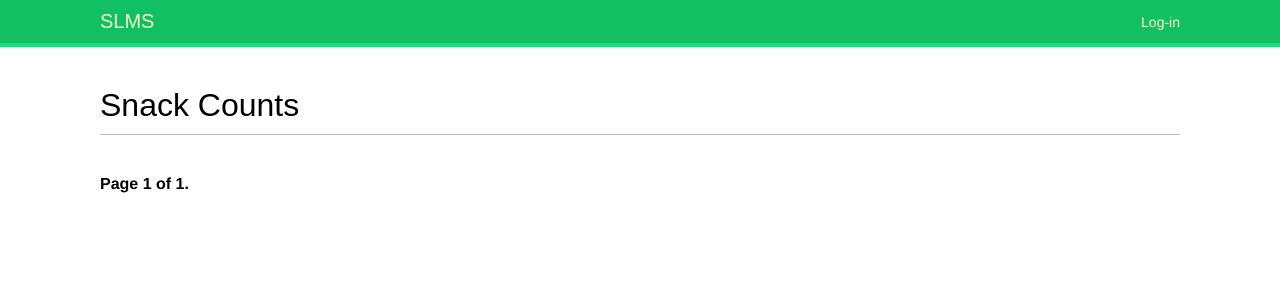
After one commit to rscottjohnson/SLMSv2, a Django app: page /snack/ in a window 1280 px wide. The commit adds this page. Shown: the top 300 px of the page. Run offline with Django 3.2, Linux system fonts and the light colour scheme; data that the repository does not hold is empty; some libraries are stand-ins or nearby versions; some web fonts are replaced.

Commit message:
Added pagination to count list

```diff
--- a/account/static/css/base.css
+++ b/account/static/css/base.css
@@ -275,3 +275,17 @@ img.user-detail {
     font-style:italic;
     color:#ccc;
 }
+
+/* counts */
+p.date {
+    color:#ccc;
+    font-family: georgia, serif;
+    font-size: 12px;
+    font-style: italic;
+}
+
+/* pagination */
+.pagination {
+    margin:40px 0;
+    font-weight:bold;
+}
--- a/account/templates/base.html
+++ b/account/templates/base.html
@@ -18,6 +18,9 @@
           </li>
           <li {% if section == "people" %} class="selected" {% endif %}>
             <a href="{% url "user_list" %}">People</a>
+          </li>
+          <li {% if section == "counts" %} class="selected" {% endif %}>
+            <a href="{% url 'snack:count_list' %}">Snacks</a>
           </li>
         </ul>
       {% endif %}
--- a/snack/models.py
+++ b/snack/models.py
@@ -43,7 +43,7 @@ class Count(models.Model):
   published = PublishedManager() # custom manager
 
   def get_absolute_url(self):
-    return reverse('count:count_detail', args=[self.publish.year, self.publish.month, self.publish.day, self.slug])
+    return reverse('snack:count_detail', args=[self.publish.year, self.publish.month, self.publish.day, self.slug])
 
 # Model for Snack Foods
 class Food(models.Model):
--- /dev/null
+++ b/snack/templates/pagination.html
@@ -0,0 +1,13 @@
+<div class="pagination">
+  <span class="step-links">
+    {% if page.has_previous %}
+      <a href="?page={{ page.previous_page_number }}">Previous</a>
+    {% endif %}
+    <span class="current">
+      Page {{ page.number }} of {{ page.paginator.num_pages }}.
+    </span>
+    {% if page.has_next %}
+      <a href="?page={{ page.next_page_number }}">Next</a>
+    {% endif %}
+  </span>
+</div>
--- /dev/null
+++ b/snack/templates/snack/count/list.html
@@ -0,0 +1,17 @@
+{% extends "base.html" %}
+{% block title %}Snack Counts{% endblock %}
+{% block content %}
+  <h1>Snack Counts</h1>
+  {% for count in counts %}
+    <h2>
+      <a href="{{ count.get_absolute_url }}">
+        {{ count.title }}
+      </a>
+    </h2>
+    <p class="date">
+      Published {{ count.publish }} by {{ count.author }}
+    </p>
+    {{ count.body|truncatewords:30|linebreaks }}
+  {% endfor %}
+  {% include "pagination.html" with page=counts %}
+{% endblock %}
--- a/snack/urls.py
+++ b/snack/urls.py
@@ -3,7 +3,7 @@ from . import views
 
 app_name = 'snack'
 urlpatterns = [
-  # post views
+  # snack views
   path('', views.count_list, name='count_list'),
   path('<int:year>/<int:month>/<int:day>/<slug:count>/', views.count_detail, name='count_detail'),
 ]
--- a/snack/views.py
+++ b/snack/views.py
@@ -1,11 +1,23 @@
 from django.shortcuts import render, get_object_or_404
 from .models import Count
+from django.core.paginator import Paginator, EmptyPage, PageNotAnInteger
 
 # Create your views here.
 
 def count_list(request):
-  counts = Count.published.all()
-  return render(request, 'snack/count/list.html', {'counts': counts})
+  object_list = Count.published.all()
+  # Instantiate a Paginator class with number of objects to display on each page
+  paginator = Paginator(object_list, 8)
+  page = request.GET.get('page')
+  try:
+    counts = paginator.page(page)
+  except PageNotAnInteger:
+    # If page is not an integer, deliver first page
+    counts = paginator.page(1)
+  except EmptyPage:
+    # If page is out of range, deliver last page
+    counts = paginator.page(paginator.num_pages)
+  return render(request, 'snack/count/list.html', {'page': page, 'counts': counts})
 
 def count_detail(request, year, month, day, count):
   count = get_object_or_404(Count, slug=count, status='published', publish__year=year, publish__month=month, publish__day=day)
```
Also changed, not shown: snack/templates/snack/count/detail.html (added, +9 -0 lines).
